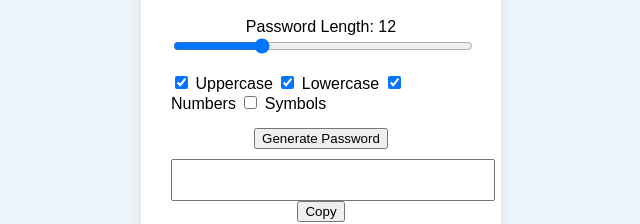
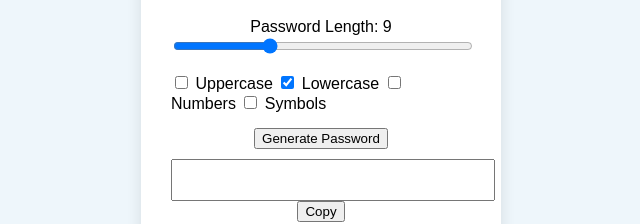
Before and after one commit to Atharva-Gore/Password-Generator, a plain HTML site: page index.html in a window 1280 px wide. Shown: the part 339-563 px from the top of the page, 319-959 px from the left. Drawn offline with Linux system fonts and the light colour scheme.

Commit message:
Update index.html

```diff
--- a/index.html
+++ b/index.html
@@ -4,19 +4,19 @@
   <meta charset="UTF-8" />
   <meta name="viewport" content="width=device-width, initial-scale=1.0"/>
   <title>Password Generator</title>
-  <link rel="stylesheet" href="style.css"/>
+  <link rel="stylesheet" href="style.css" />
 </head>
 <body>
   <div class="container">
     <h1>🔐 Password Generator</h1>
 
-    <label>Password Length: <span id="lengthValue">12</span></label>
-    <input type="range" id="length" min="4" max="32" value="12"/>
+    <label for="length">Password Length: <span id="lengthValue">9</span></label>
+    <input type="range" id="length" min="4" max="20" value="9" />
 
     <div class="options">
-      <label><input type="checkbox" id="uppercase" checked /> Uppercase</label>
+      <label><input type="checkbox" id="uppercase" /> Uppercase</label>
       <label><input type="checkbox" id="lowercase" checked /> Lowercase</label>
-      <label><input type="checkbox" id="numbers" checked /> Numbers</label>
+      <label><input type="checkbox" id="numbers" /> Numbers</label>
       <label><input type="checkbox" id="symbols" /> Symbols</label>
     </div>
 
```
